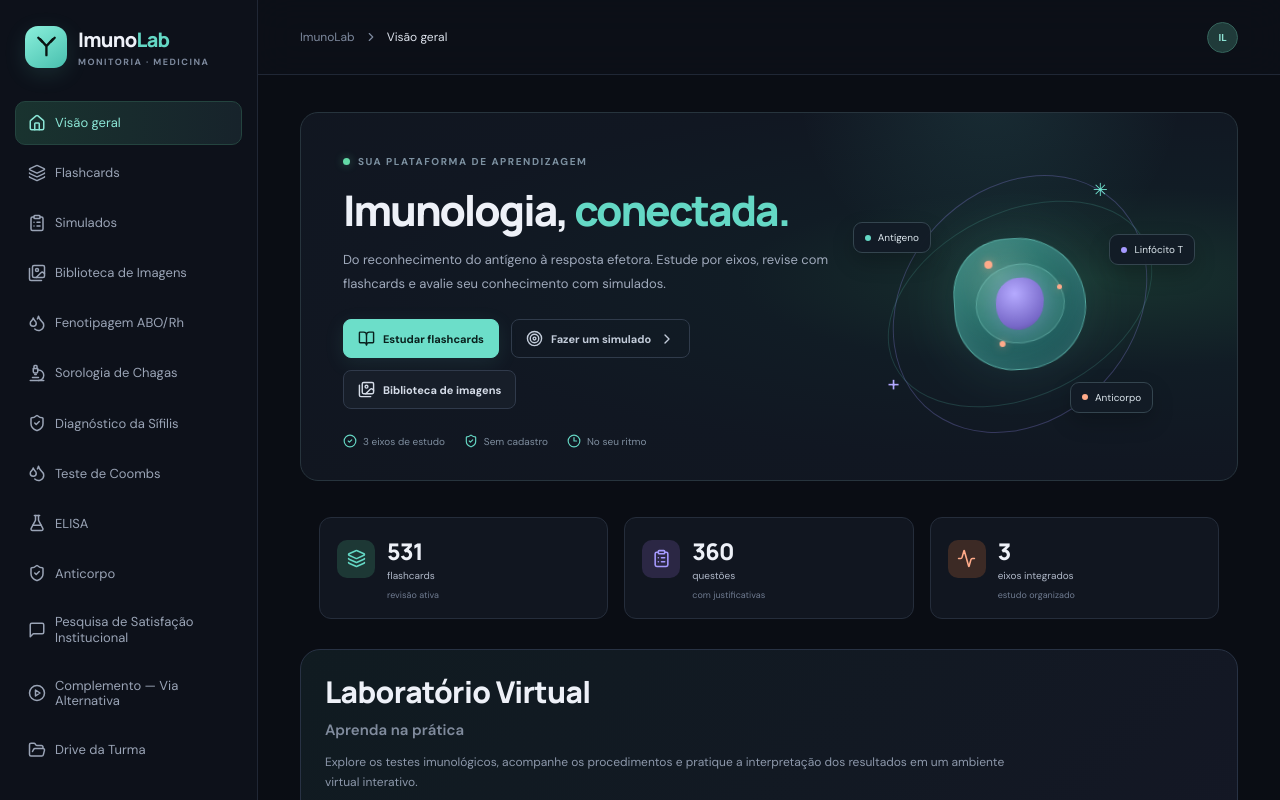
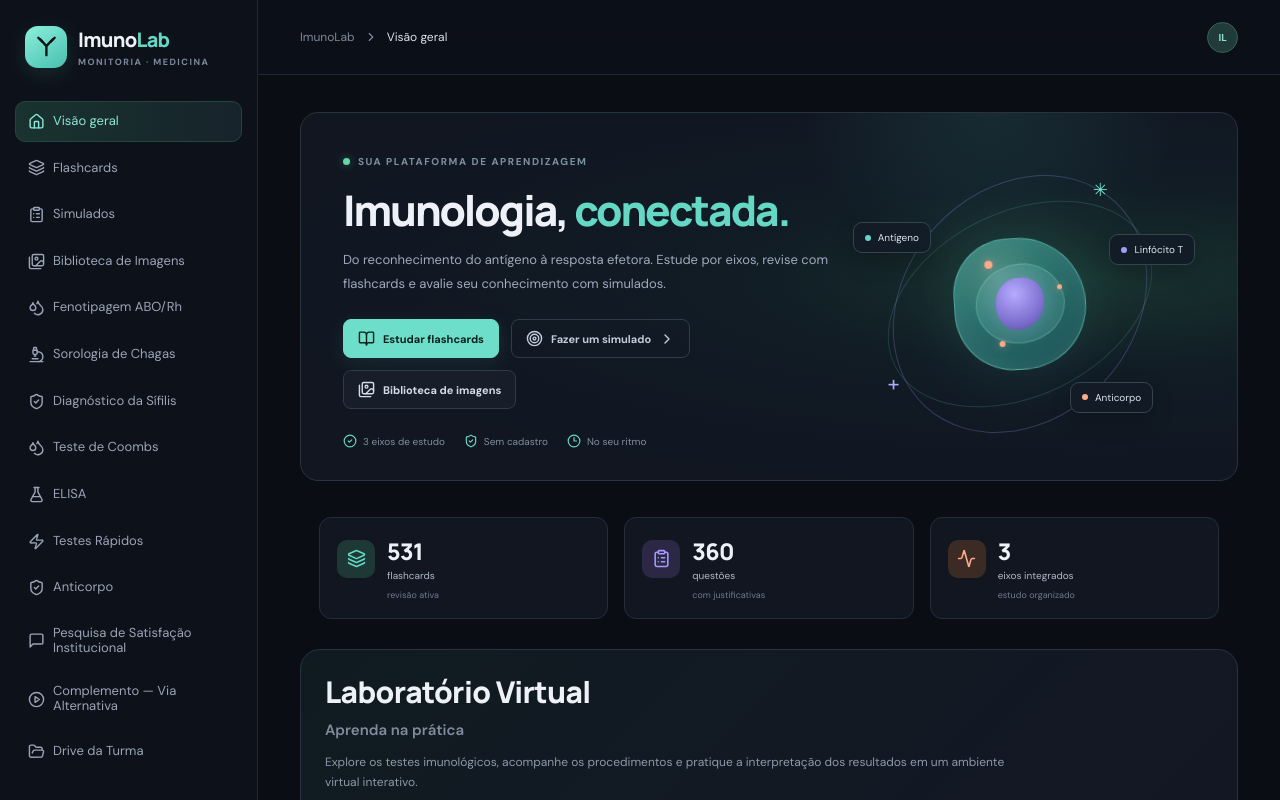
Before and after one commit to filippicaroline/imuno-lab, a React (Vite) app in the folder ImunoLab_Completo/: page / in a window 1280 px wide. Shown: the top 800 px of the page. Built offline with nearby package versions, Linux system fonts and the light colour scheme.

Commit message:
Update main.jsx

```diff
--- a/ImunoLab_Completo/src/main.jsx
+++ b/ImunoLab_Completo/src/main.jsx
@@ -6,7 +6,7 @@ import {
   HeartPulse, Home, Layers, Menu, Microscope, ShieldCheck, Droplets,
   Shuffle, Target, X, ArrowUpRight, RotateCcw, Bookmark,
   ExternalLink, PlayCircle, MessageSquare, FolderOpen, Images,
-  ZoomIn, Image as ImageIcon, FlaskConical
+  ZoomIn, Image as ImageIcon, FlaskConical, Zap
 } from 'lucide-react';
 import studyBank from './studyBank.json';
 import './styles.css';
@@ -283,7 +283,8 @@ function App() {
     sifilis: 'Diagnóstico da Sífilis',
     anticorpo: 'Anticorpo',
     coombs: 'Teste de Coombs',
-    elisa: 'ELISA'
+    elisa: 'ELISA',
+    'testes-rapidos': 'Testes Rápidos'
   };
 
   const navItems = [
@@ -296,6 +297,7 @@ function App() {
     ['sifilis', ShieldCheck, 'Diagnóstico da Sífilis'],
     ['coombs', Droplets, 'Teste de Coombs'],
     ['elisa', FlaskConical, 'ELISA'],
+    ['testes-rapidos', Zap, 'Testes Rápidos'],
     ['anticorpo', ShieldCheck, 'Anticorpo'],
     ['satisfaction', MessageSquare, 'Pesquisa de Satisfação Institucional'],
     ['alternative', PlayCircle, 'Complemento — Via Alternativa'],
@@ -372,19 +374,19 @@ function App() {
               key={id}
               className={`nav-item ${view === id ? 'active' : ''}`}
               style={{
-                paddingTop: '7px',
-                paddingBottom: '7px',
+                paddingTop: '5px',
+                paddingBottom: '5px',
                 marginTop: '1px',
                 marginBottom: '1px',
-                minHeight: '34px',
+                minHeight: '30px',
                 boxSizing: 'border-box',
-                gap: '9px',
-                lineHeight: 1.2,
+                gap: '8px',
+                lineHeight: 1.15,
                 fontSize: '13px'
               }}
               onClick={() => nav(id)}
             >
-              <Icon size={18} />
+              <Icon size={17} />
               <span>{label}</span>
             </button>
           ))}
@@ -602,7 +604,7 @@ function App() {
                     color: '#ff9b78'
                   },
                   {
-                    id: 'anticorpo',
+                    id: 'testes-rapidos',
                     title: 'Anticorpo',
                     description: 'Explore a estrutura da imunoglobulina',
                     Icon: Brain,
@@ -1391,7 +1393,7 @@ function App() {
           </section>
         )}
 
-        {/* SIMULADOR DE FENOTIPAGEM ABO/Rh — Cabeçalho superior removido */}
+        {/* SIMULADOR DE FENOTIPAGEM ABO/Rh */}
         {view === 'fenotipagem' && (
           <section className="content-wrap" style={{ padding: 0, width: '100%', maxWidth: 'none' }}>
             <iframe
@@ -1411,7 +1413,7 @@ function App() {
           </section>
         )}
 
-        {/* SIMULADOR DE SOROLOGIA DE CHAGAS — Cabeçalho superior removido */}
+        {/* SIMULADOR DE SOROLOGIA DE CHAGAS */}
         {view === 'chagas' && (
           <section className="content-wrap" style={{ padding: 0, width: '100%', maxWidth: 'none' }}>
             <iframe
@@ -1471,12 +1473,19 @@ function App() {
           </section>
         )}
 
-        {/* ANTICORPO — DIAGRAMA INTERATIVO */}
-        {view === 'anticorpo' && (
-          <section className="content-wrap" style={{ padding: 0, width: '100%', maxWidth: 'none' }}>
+        {/* ELISA */}
+        {view === 'elisa' && (
+          <section
+            className="content-wrap"
+            style={{
+              padding: 0,
+              width: '100%',
+              maxWidth: 'none'
+            }}
+          >
             <iframe
-              src="/interface_anticorpo_interativa.html"
-              title="ImunoLab — Anticorpo"
+              src="/imunolab_elisa_interativo_legenda_corrigida.html"
+              title="ImunoLab — ELISA"
               style={{
                 display: 'block',
                 width: '100%',
@@ -1491,8 +1500,8 @@ function App() {
           </section>
         )}
 
-        {/* INTERFACE INTERATIVA ELISA */}
-        {view === 'elisa' && (
+        {/* TESTES RÁPIDOS */}
+        {view === 'testes-rapidos' && (
           <section
             className="content-wrap"
             style={{
@@ -1502,8 +1511,28 @@ function App() {
             }}
           >
             <iframe
-              src="/imunolab_elisa_interativo_legenda_corrigida.html"
-              title="ImunoLab — ELISA"
+              src="/gemini-code-1792423601825.html"
+              title="ImunoLab — Testes Rápidos"
+              style={{
+                display: 'block',
+                width: '100%',
+                minHeight: '1050px',
+                height: 'calc(100vh - 130px)',
+                border: 0,
+                borderRadius: 16,
+                background: '#0b0f17'
+              }}
+              loading="lazy"
+            />
+          </section>
+        )}
+
+        {/* ANTICORPO — DIAGRAMA INTERATIVO */}
+        {view === 'anticorpo' && (
+          <section className="content-wrap" style={{ padding: 0, width: '100%', maxWidth: 'none' }}>
+            <iframe
+              src="/interface_anticorpo_interativa.html"
+              title="ImunoLab — Anticorpo"
               style={{
                 display: 'block',
                 width: '100%',
```
